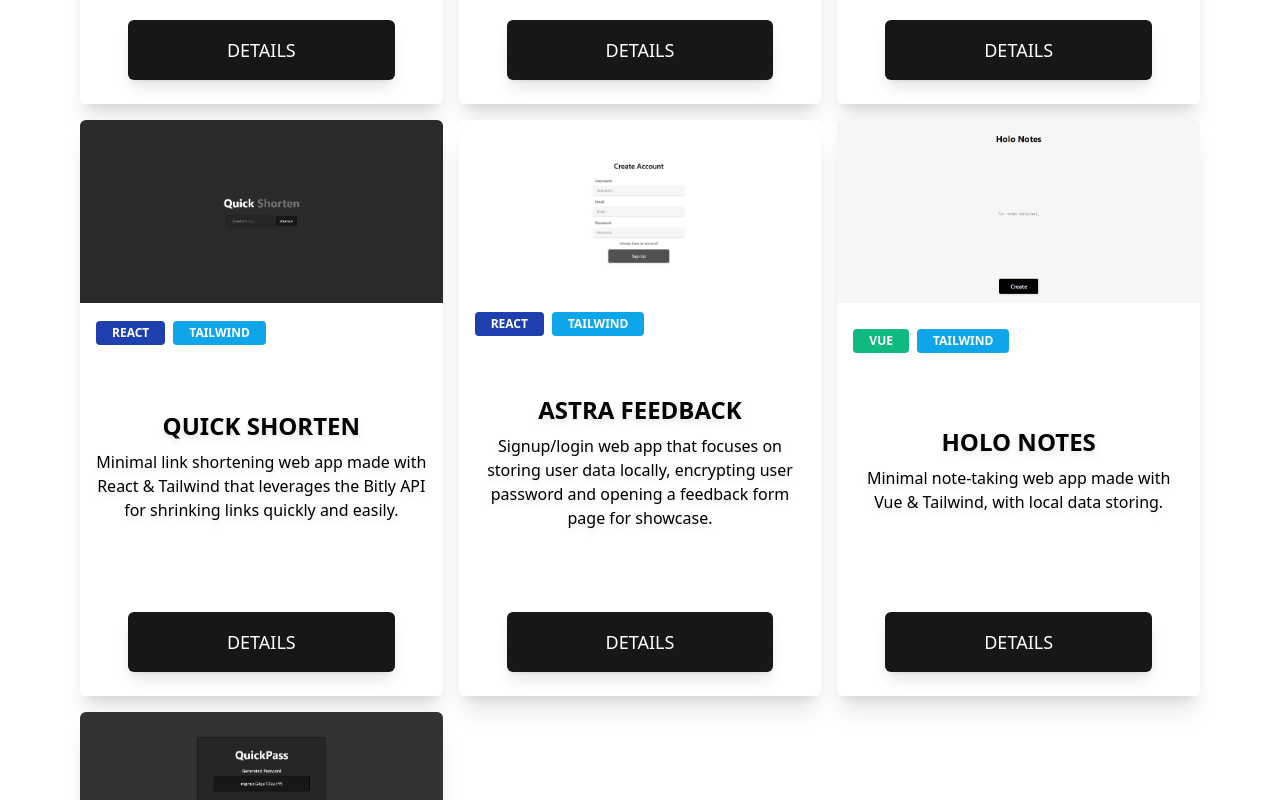
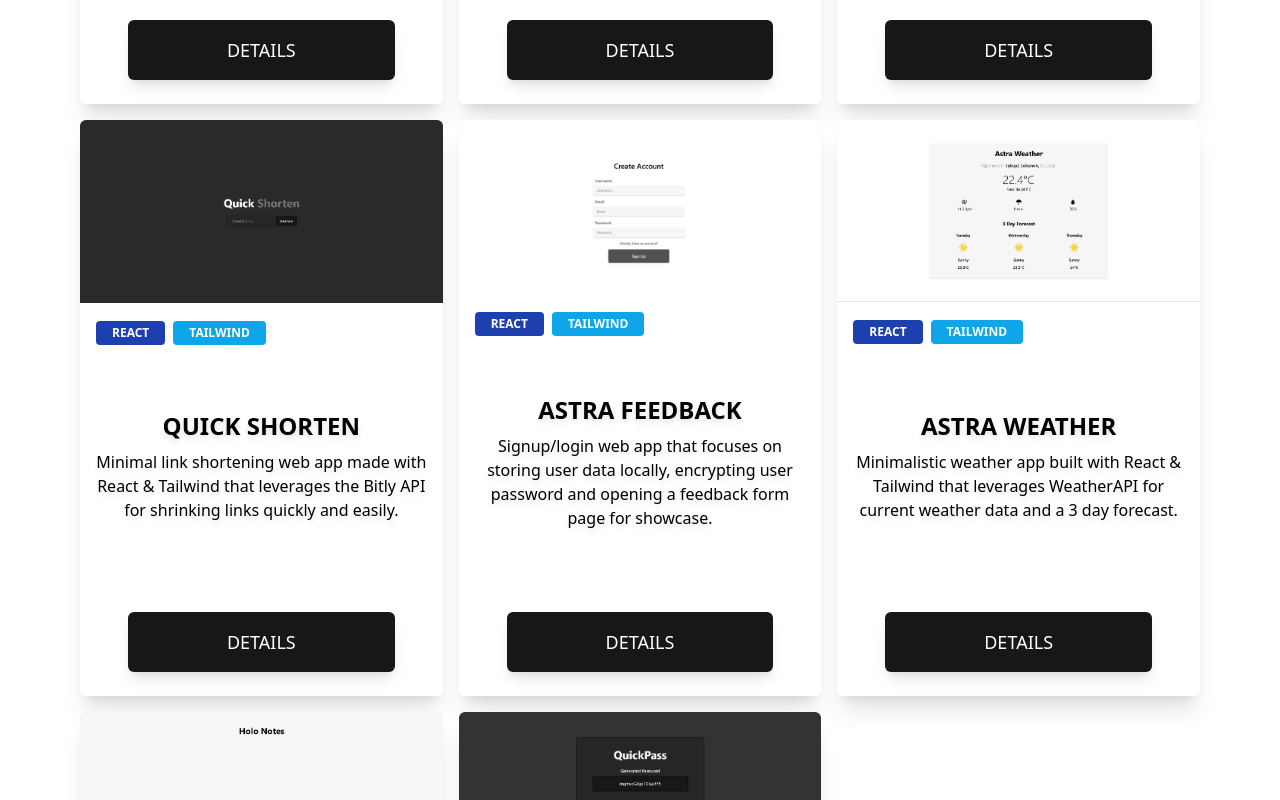
Before and after one commit to as9284/as-portfolio, a React (Vite) app: page / in a window 1280 px wide. Shown: the part 1400-2200 px from the top of the page. Built offline with nearby package versions, Linux system fonts and the light colour scheme.

Commit message:
Add astra weather card

```diff
--- a/src/components/Projects.jsx
+++ b/src/components/Projects.jsx
@@ -8,6 +8,7 @@ import HoloNotes from "../assets/holonotes.webp";
 import QuickPass from "../assets/quickpass.webp";
 import QuickShorten from "../assets/quickshorten.webp";
 import AstraFeedback from "../assets/astrafeedback.webp";
+import AstraWeather from "../assets/astraweather.webp";
 
 const images = {
   "astrap.webp": AstraProperties,
@@ -17,6 +18,7 @@ const images = {
   "quickpass.webp": QuickPass,
   "quickshorten.webp": QuickShorten,
   "astrafeedback.webp": AstraFeedback,
+  "astraweather.webp": AstraWeather,
 };
 
 const importAll = (imagePaths) => {
--- a/src/data/cardsData.json
+++ b/src/data/cardsData.json
@@ -41,6 +41,14 @@
   },
   {
     "id": 6,
+    "title": "Astra Weather",
+    "description": "Minimalistic weather app built with React & Tailwind that leverages WeatherAPI for current weather data and a 3 day forecast.",
+    "src": "astraweather.webp",
+    "link": "https://github.com/AnthonySaliba787/astra-weather",
+    "tags": "react+tailwind"
+  },
+  {
+    "id": 7,
     "title": "Holo Notes",
     "description": "Minimal note-taking web app made with Vue & Tailwind, with local data storing.",
     "src": "holonotes.webp",
@@ -48,7 +56,7 @@
     "tags": "vue+tailwind"
   },
   {
-    "id": 7,
+    "id": 8,
     "title": "Quick Pass",
     "description": "Minimal password generator web app made with Vue & Tailwind, with password customization options.",
     "src": "quickpass.webp",
```
Also changed, not shown: src/assets/astraweather.webp (added).
